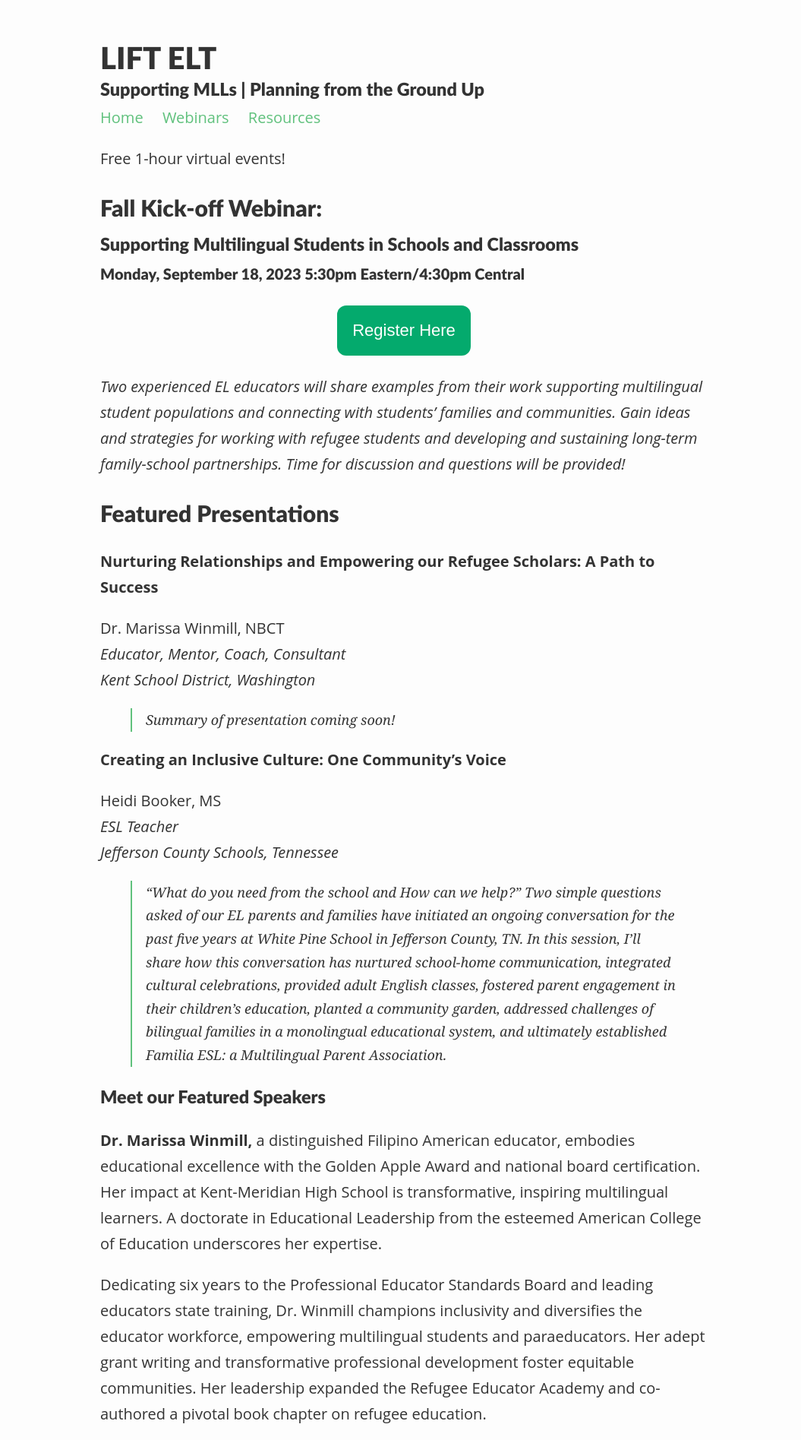
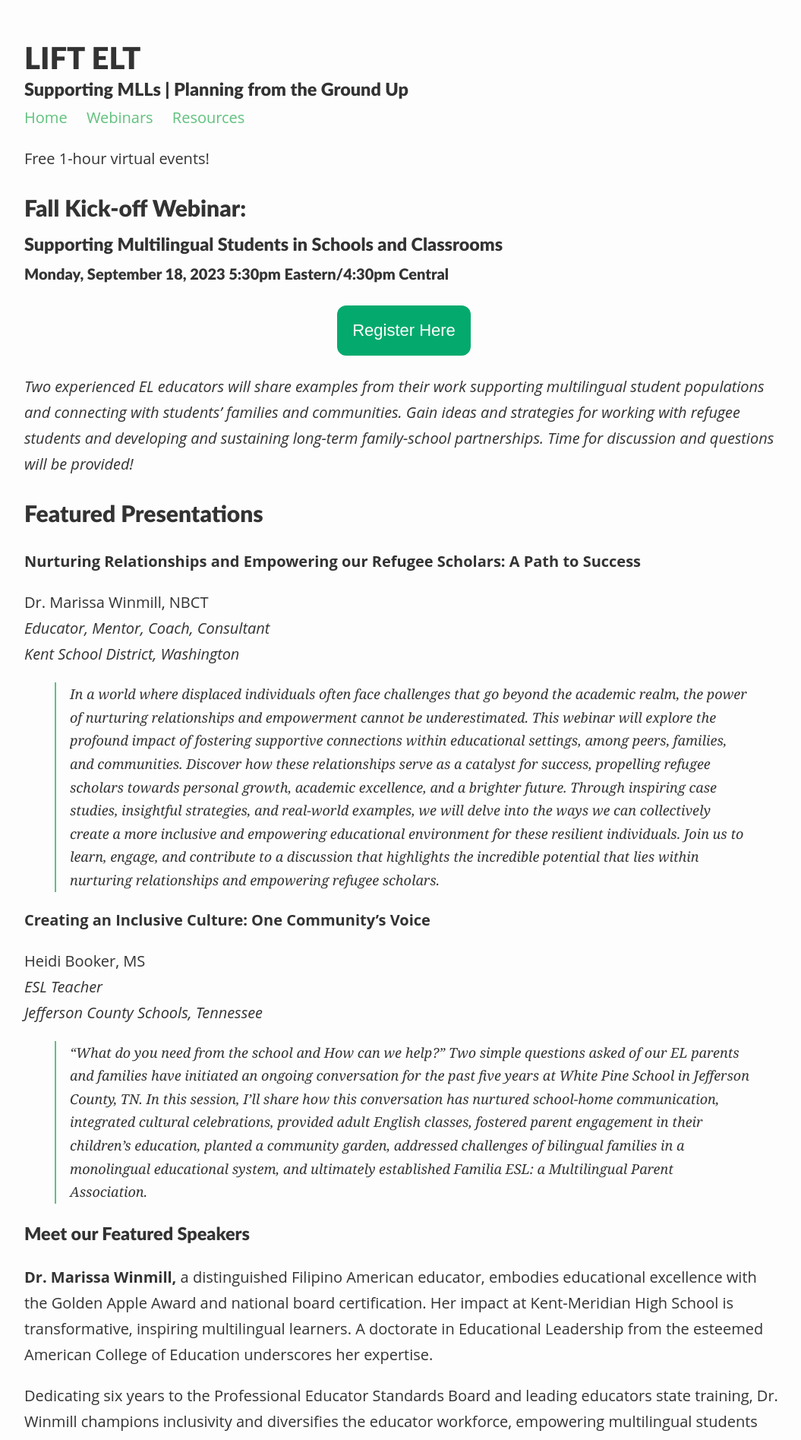
Before and after one commit to lift-elt/lift-elt.github.io, a Jekyll site: the page built from _webinars/fall2023webinars.md, in a window 1280 px wide. Shown: the top 1895 px of the page at 76% size, without its empty margins (108-1163 px from the left). Built offline with Jekyll 4.4.1, drawn with Linux system fonts in a browser that asks for light colours; nearby versions of some CDN libraries.

Commit message:
novwebinar

```diff
--- a/_webinars/fall2023webinars.md
+++ b/_webinars/fall2023webinars.md
@@ -23,8 +23,7 @@ Dr. Marissa Winmill, NBCT <br>
 *Educator, Mentor, Coach, Consultant* <br>
 *Kent School District, Washington* <br>
 
-> Summary of presentation
-> coming soon!
+> In a world where displaced individuals often face challenges that go beyond the academic realm, the power of nurturing relationships and empowerment cannot be underestimated. This webinar will explore the profound impact of fostering supportive connections within educational settings, among peers, families, and communities. Discover how these relationships serve as a catalyst for success, propelling refugee scholars towards personal growth, academic excellence, and a brighter future. Through inspiring case studies, insightful strategies, and real-world examples, we will delve into the ways we can collectively create a more inclusive and empowering educational environment for these resilient individuals. Join us to learn, engage, and contribute to a discussion that highlights the incredible potential that lies within nurturing relationships and empowering refugee scholars.
 
 **Creating an Inclusive Culture: One Community's Voice**
 
--- a/assets/css/main.scss
+++ b/assets/css/main.scss
@@ -5,7 +5,7 @@
 @charset "utf-8";
 
 // Width of the content area
-$content-width: 800px;
+$content-width: 1000px;
 $on-phone: 450px;
 $on-palm: 660px;
 $on-laptop: 1000px;
```
Also changed, not shown: other parts of _webinars/fall2023webinars.md (+2 -2 lines), _webinars/SupportingMLs-Webinar-Nov2023.md (added, +42 -0 lines), 2 other files.
